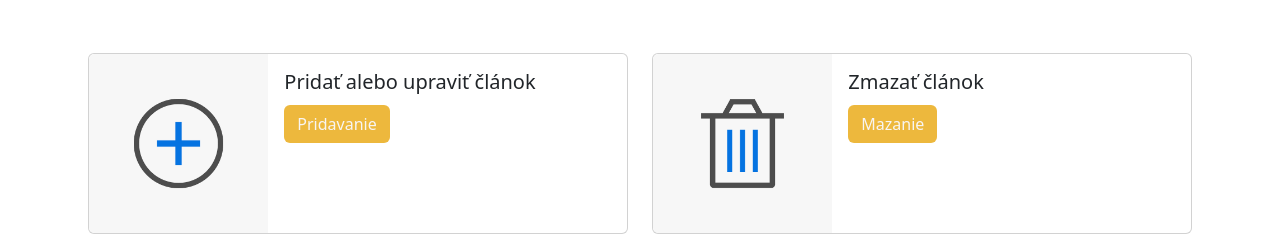
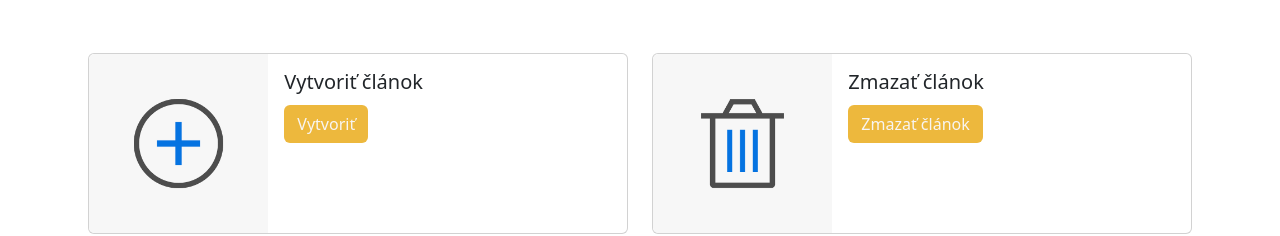
Before and after one commit to TomH35/Pelendreky, a Vue app in the folder Frontend/PelendrekyFrontend/: page /#/admin-main-menu in a window 1280 px wide. Shown: the part 139-375 px from the top of the page. Built offline with nearby package versions, Linux system fonts and the light colour scheme.

Commit message:
Added new Views and modified admin main menu

```diff
--- a/Frontend/PelendrekyFrontend/src/router/index.js
+++ b/Frontend/PelendrekyFrontend/src/router/index.js
@@ -23,6 +23,16 @@ const router = createRouter({
       path:'/admin-main-menu',
       name:'adminMainMenu',
       component: () => import('../views/AdminMainMenuView.vue')
+    },
+    {
+      path:'/admin-create-article',
+      name:'adminCreateArticle',
+      component: () => import('../views/AdminCreateArticleView.vue')
+    },
+    {
+      path:'/admin-delete-article',
+      name:'adminDeleteArticle',
+      component: () => import('../views/AdminDeleteArticleView.vue')
     }
   ]
 })
--- /dev/null
+++ b/Frontend/PelendrekyFrontend/src/views/AdminCreateArticleView.vue
@@ -0,0 +1,9 @@
+<template>
+    <main>
+
+    </main>
+  </template>
+
+  <script>
+
+  </script>
--- /dev/null
+++ b/Frontend/PelendrekyFrontend/src/views/AdminDeleteArticleView.vue
@@ -0,0 +1,9 @@
+<template>
+    <main>
+
+    </main>
+  </template>
+
+  <script>
+
+  </script>
--- a/Frontend/PelendrekyFrontend/src/views/AdminMainMenuView.vue
+++ b/Frontend/PelendrekyFrontend/src/views/AdminMainMenuView.vue
@@ -9,11 +9,11 @@
       </div>
       <div class="col-md-8">
         <div class="card-body">
-          <h5 class="card-title">Pridať alebo upraviť článok</h5>
+          <h5 class="card-title">Vytvoriť článok</h5>
           <p class="card-text"></p>
-
-              <span class="btn custom-button-color custom-button-margin">Pridavanie</span>
-
+          <router-link :to="{ name: 'adminCreateArticle' }" class="nav-link">
+              <span class="btn custom-button-color custom-button-margin">Vytvoriť</span>
+          </router-link>
         </div>
       </div>
     </div>
@@ -29,9 +29,9 @@
           <div class="card-body">
             <h5 class="card-title">Zmazať článok</h5>
             <p class="card-text"></p>
-
-              <span class="btn custom-button-color custom-button-margin">Mazanie</span>
-
+            <router-link :to="{ name: 'adminDeleteArticle' }" class="nav-link">
+              <span class="btn custom-button-color custom-button-margin">Zmazať článok</span>
+            </router-link>
           </div>
         </div>
       </div>
@@ -44,7 +44,6 @@
   <div class="container d-flex justify-content-center mt-3 mb-5">
       <button @click="handleLogout" class="btn custom-button-color">Logout</button>
   </div>
-
   </template>
   <script>
   import { useLoginStore } from '../stores/loginStore';
```
